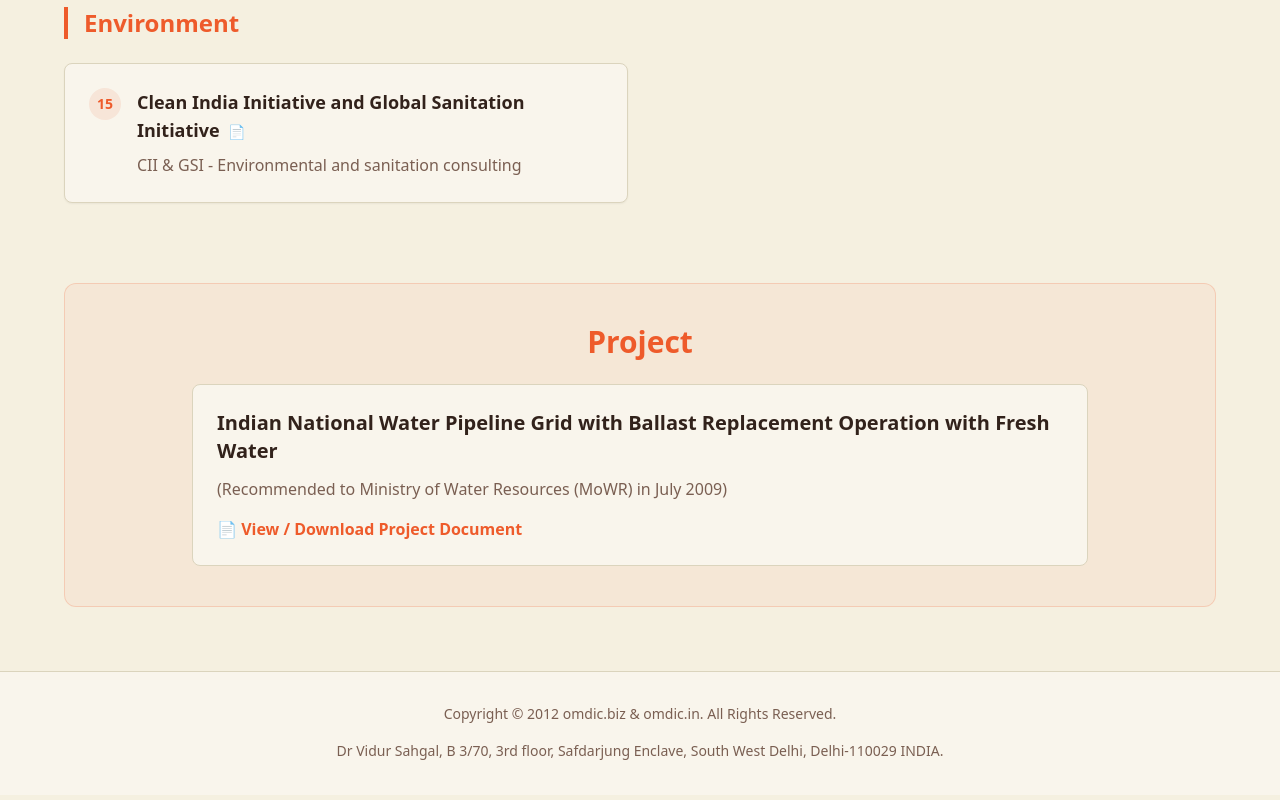
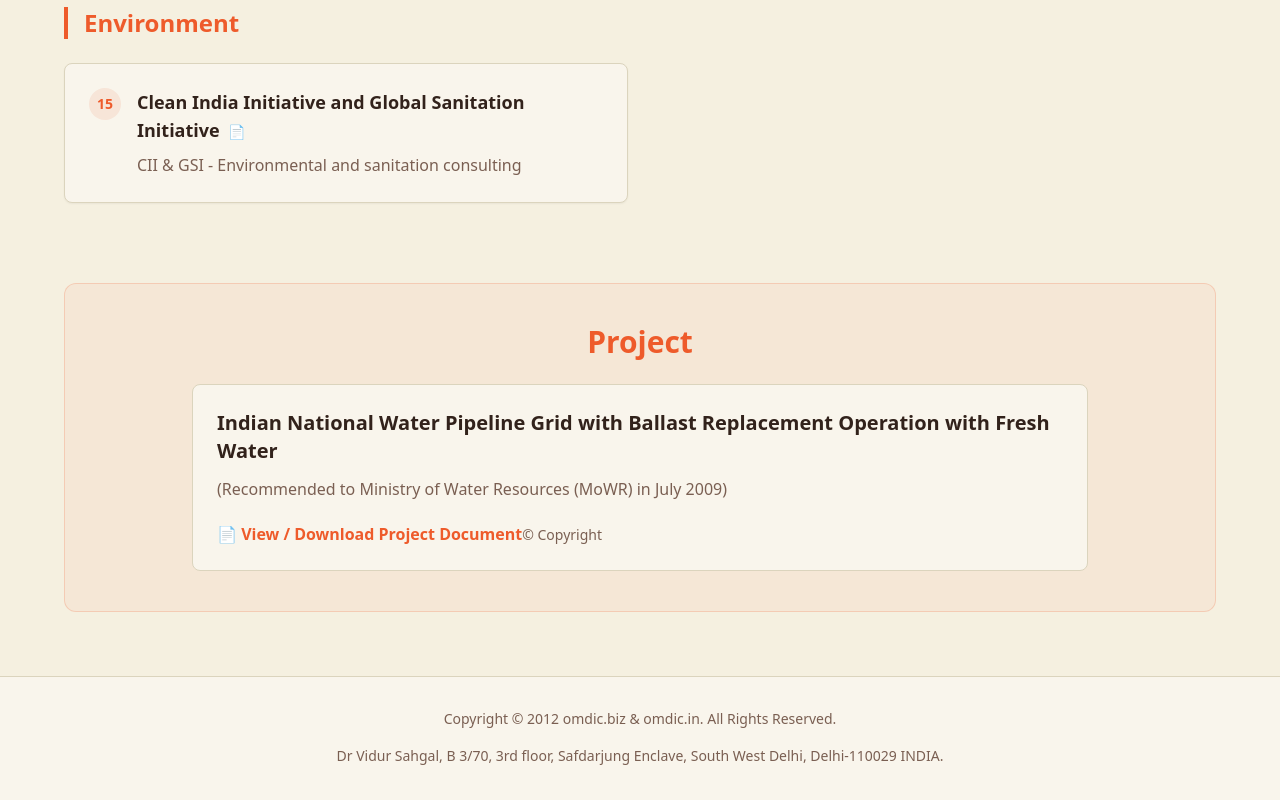
Before and after one commit to xyz986790-cell/RAX, a React (Vite) app: page /services in a window 1280 px wide. Shown: the part 2956-3756 px from the top of the page. Built offline with nearby package versions, Linux system fonts and the light colour scheme.

Commit message:
Update Services.tsx

```diff
--- a/src/pages/Services.tsx
+++ b/src/pages/Services.tsx
@@ -180,6 +180,14 @@ const Services = () => {
               >
                 📄 View / Download Project Document
               </a>
+              <a
+                 href="https://drive.google.com/file/d/1O9-GLl9TQlYezKJiGAxlJzBuk6lVD98B/view?usp=sharing"
+                 target="_blank"
+                  rel="noopener noreferrer"
+                  className="mt-2 inline-flex items-center gap-2 text-sm text-muted-foreground hover:text-primary hover:underline"
+                 >
+                © Copyright
+              </a>
             </div>
           </div>
           {/* 👆 Project Section yahan khatam */}
```
